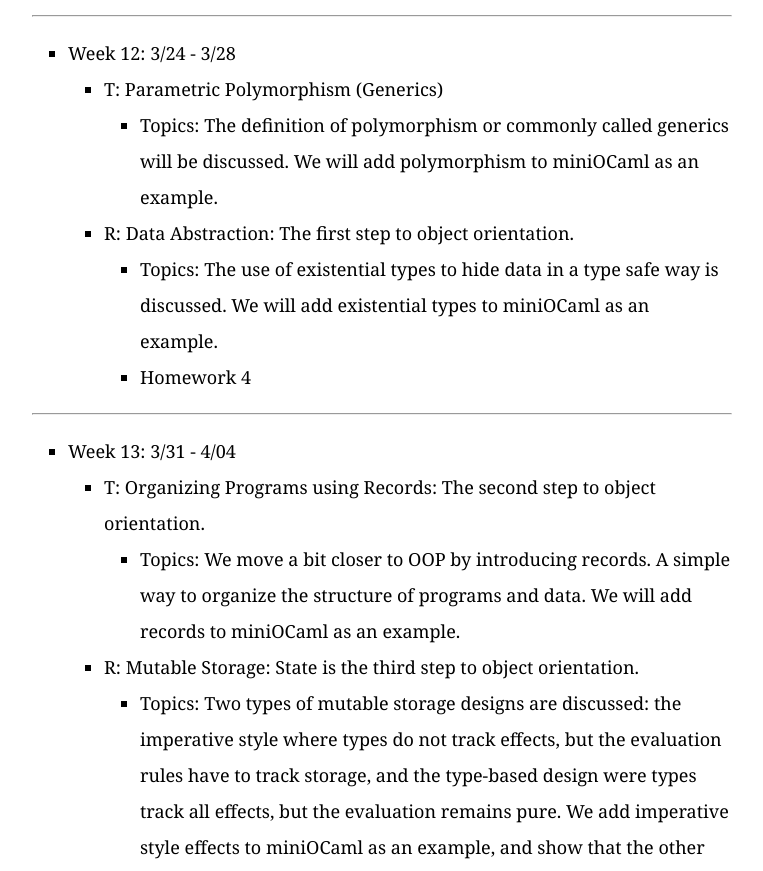
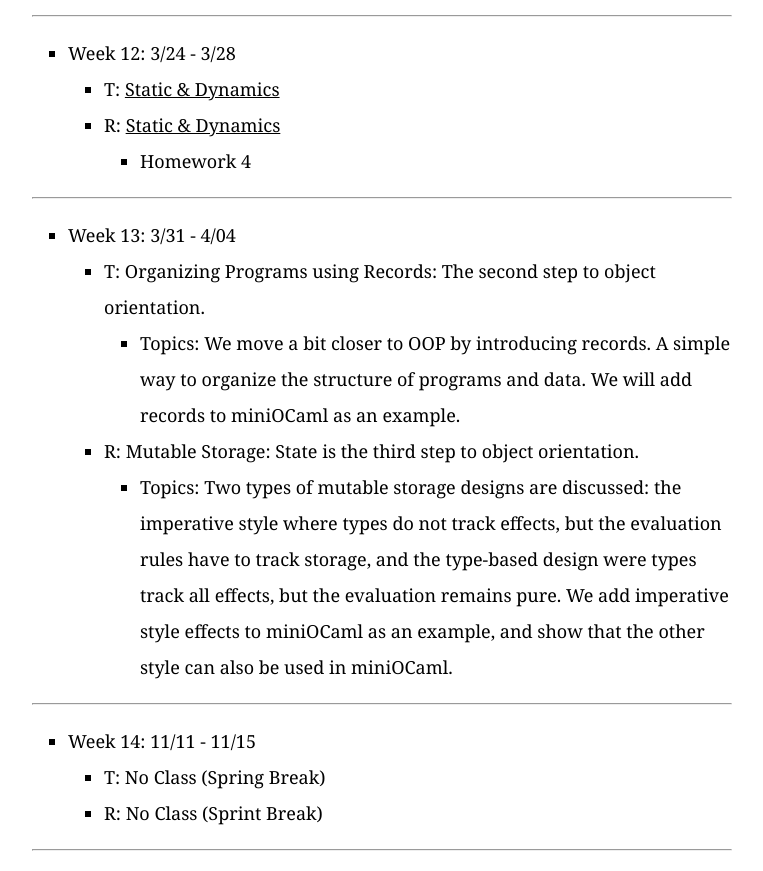
Before and after one commit to AU-PL/website, a plain HTML site: page plweb/lectures.html in a window 1280 px wide. Shown: the part 2831-3702 px from the top of the page, without its empty margins (258-1021 px from the left). Drawn offline with Linux system fonts and the light colour scheme.

Commit message:
Updating the PL website.

```diff
--- a/plweb/lectures.html
+++ b/plweb/lectures.html
@@ -190,18 +190,13 @@ define an abstract machine for miniOCaml.<br />
 <ul>
 <li>Week 12: 3/24 - 3/28
 <ul>
-<li>T: Parametric Polymorphism (Generics)
+<li>T: <a
+href="includes/lecture-notes/slides/11-static-dynamics.pdf">Static &amp;
+Dynamics</a></li>
+<li>R: <a
+href="includes/lecture-notes/slides/11-static-dynamics.pdf">Static &amp;
+Dynamics</a>
 <ul>
-<li>Topics: The definition of polymorphism or commonly called generics
-will be discussed. We will add polymorphism to miniOCaml as an
-example.</li>
-</ul></li>
-<li>R: Data Abstraction: The first step to object orientation.
-<ul>
-<li>Topics: The use of existential types to hide data in a type safe way
-is discussed. We will add existential types to miniOCaml as an
-example.<br />
-</li>
 <li>Homework 4</li>
 </ul></li>
 </ul></li>
```
Also changed, not shown: 2 other files.
